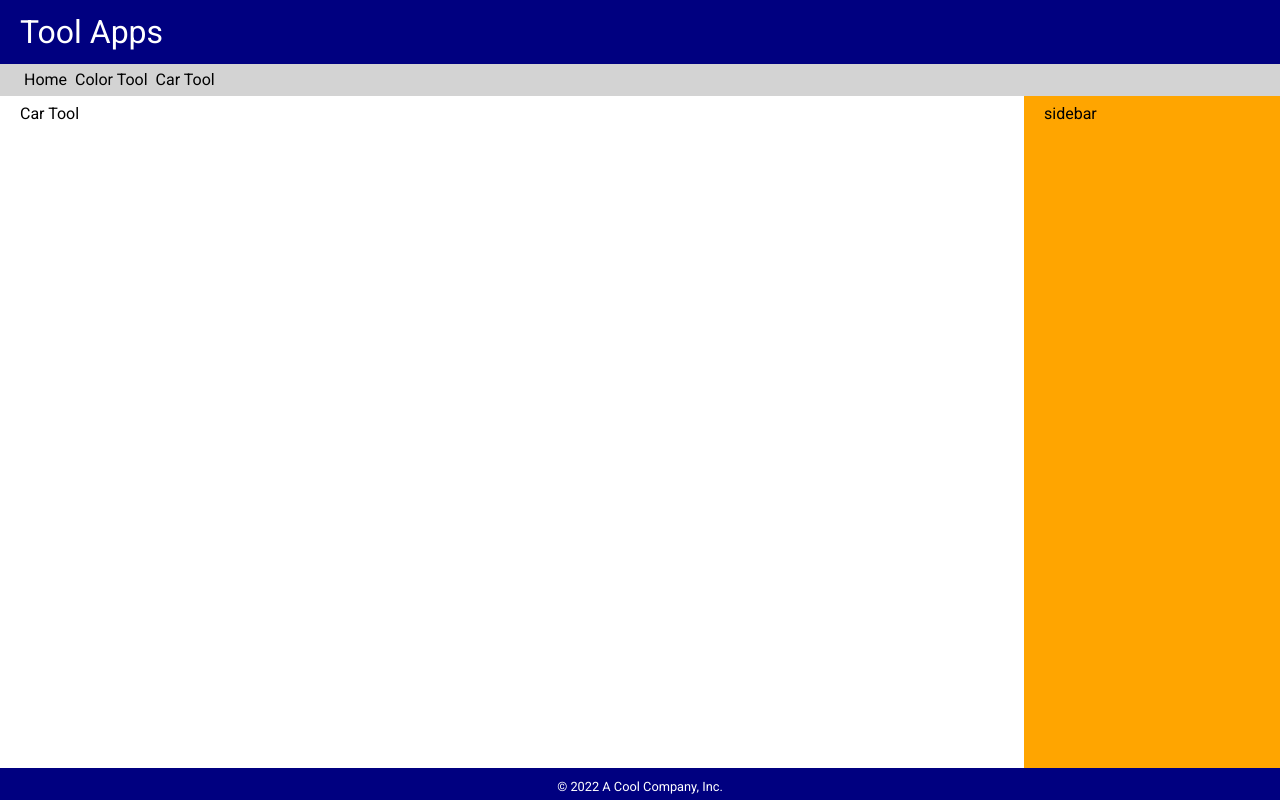
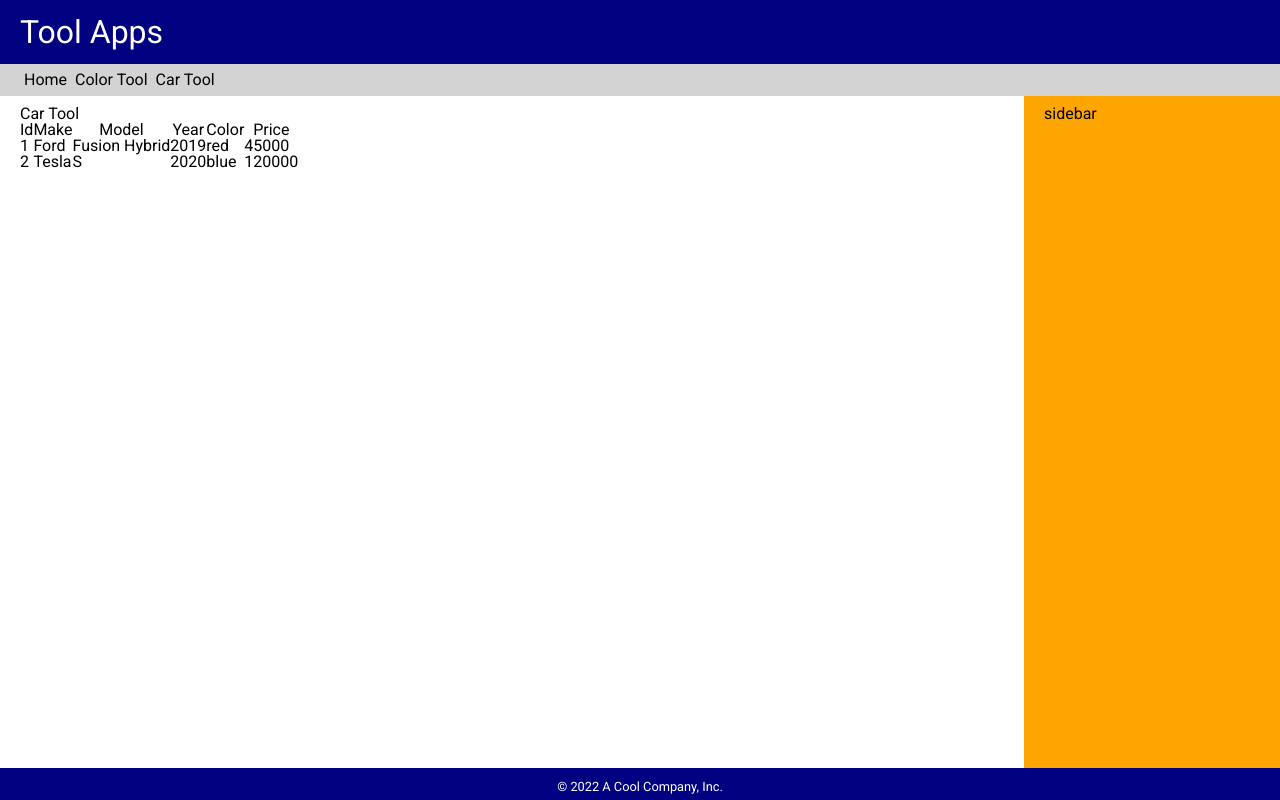
Before and after one commit to t4d-classes/bootcamp_01312022, a JavaScript app in the folder demo-app/: page /car-tool in a window 1280 px wide. Built offline with nearby package versions, Linux system fonts and the light colour scheme.

Commit message:
add solution to exercise 2

```diff
--- a/demo-app/src/components/CarTool.js
+++ b/demo-app/src/components/CarTool.js
@@ -2,10 +2,39 @@
 
 export const CarTool = () => {
 
+  const cars = [
+    { id: 1, make: 'Ford', model: 'Fusion Hybrid', year: 2019, color: 'red', price: 45000},
+    { id: 2, make: 'Tesla', model: 'S', year: 2020, color: 'blue', price: 120000},
+  ]
+
   return (
-    <header>
-      <h2>Car Tool</h2>
-    </header>
+    <>
+      <header>
+        <h2>Car Tool</h2>
+      </header>
+      <table>
+        <thead>
+          <tr>
+            <th>Id</th>
+            <th>Make</th>
+            <th>Model</th>
+            <th>Year</th>
+            <th>Color</th>
+            <th>Price</th>
+          </tr>
+        </thead>
+        <tbody>
+          {cars.map(car => <tr>
+            <td>{car.id}</td>
+            <td>{car.make}</td>
+            <td>{car.model}</td>
+            <td>{car.year}</td>
+            <td>{car.color}</td>
+            <td>{car.price}</td>
+          </tr>)}
+        </tbody>
+      </table>
+    </>
   );
 
 };
```
